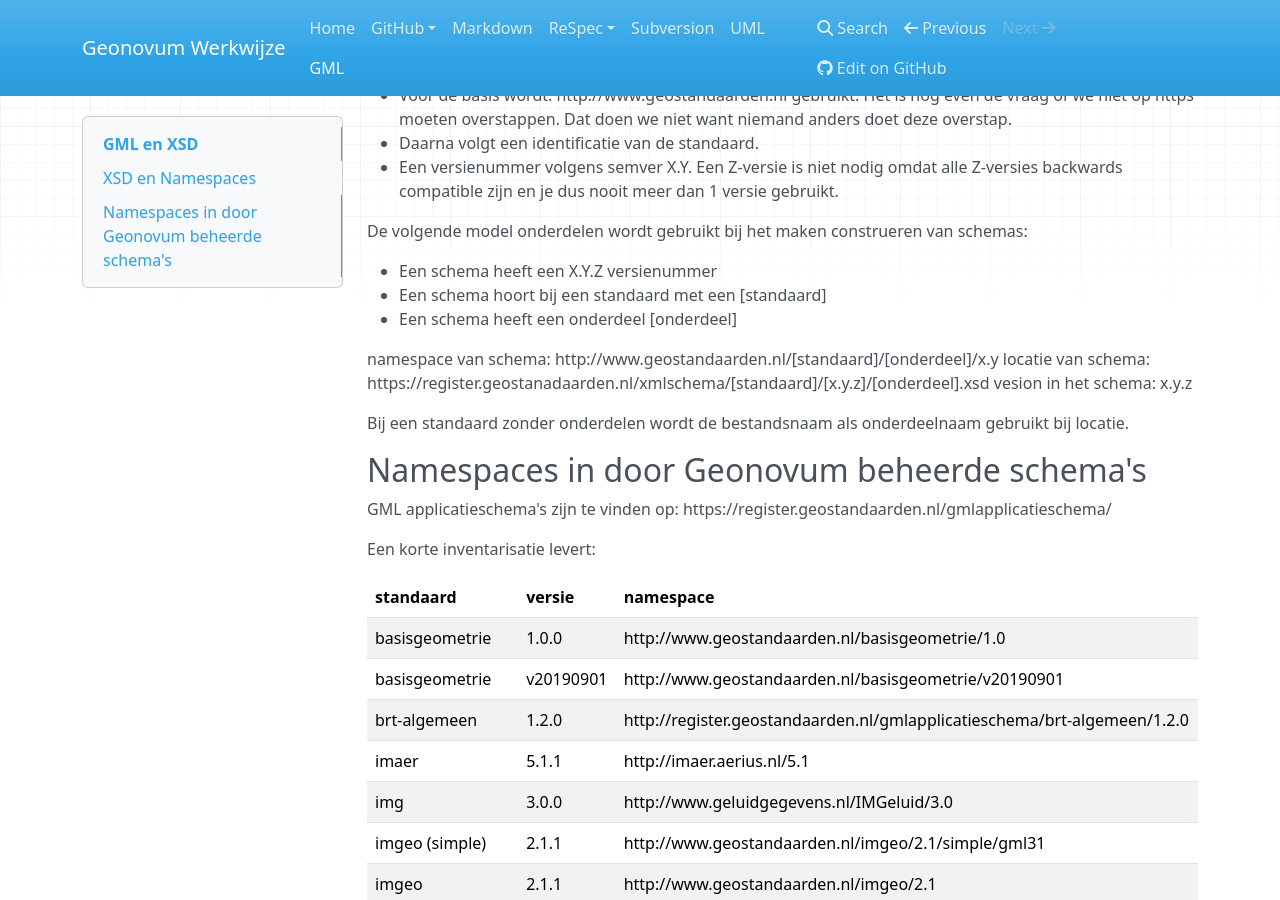
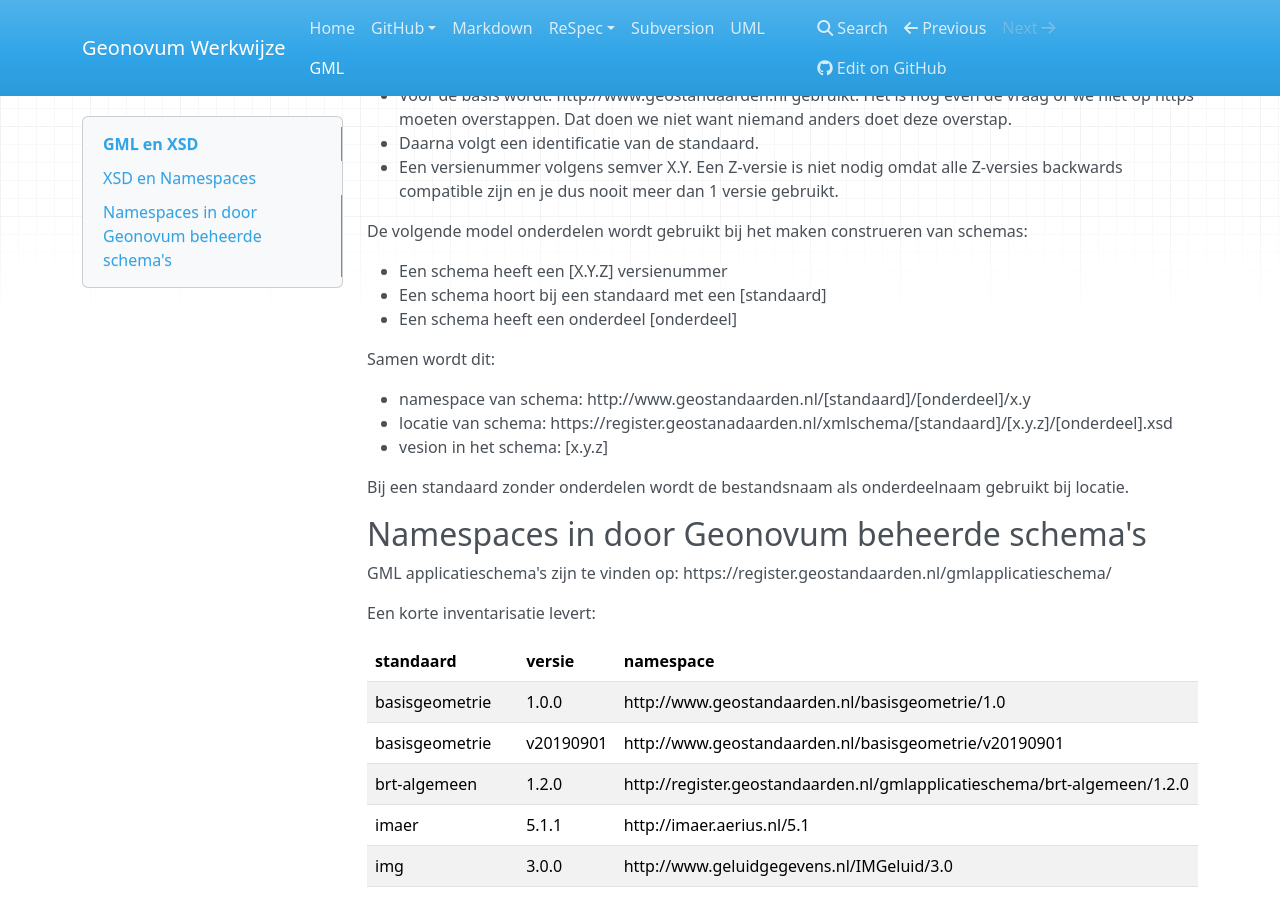
Before and after one commit to Geonovum/handleiding-tooling, an MkDocs documentation site: the page built from docs/GML.md, in a window 1280 px wide and 900 px high, scrolled down 314 px. Built offline with MkDocs 1.6.1, drawn with Linux system fonts in a browser that asks for light colours; nearby versions of some CDN libraries.

Commit message:
formatting bijgewerkt

```diff
--- a/docs/GML.md
+++ b/docs/GML.md
@@ -12,13 +12,15 @@ Bij een XML applicatie schema (dus ook voor GML schema's) wordt vaak een namespa
 
 De volgende model onderdelen wordt gebruikt bij het maken construeren van schemas:
 
- - Een schema heeft een X.Y.Z versienummer
+ - Een schema heeft een [X.Y.Z] versienummer
  - Een schema hoort bij een standaard met een [standaard]
  - Een schema heeft een onderdeel [onderdeel]
 
-namespace van schema: http://www.geostandaarden.nl/[standaard]/[onderdeel]/x.y
-locatie van schema: https://register.geostanadaarden.nl/xmlschema/[standaard]/[x.y.z]/[onderdeel].xsd
-vesion in het schema: x.y.z
+Samen wordt dit:
+
+ - namespace van schema: http://www.geostandaarden.nl/[standaard]/[onderdeel]/x.y
+ - locatie van schema: https://register.geostanadaarden.nl/xmlschema/[standaard]/[x.y.z]/[onderdeel].xsd
+ - vesion in het schema: [x.y.z]
 
 Bij een standaard zonder onderdelen wordt de bestandsnaam als onderdeelnaam gebruikt bij locatie.
 
```
